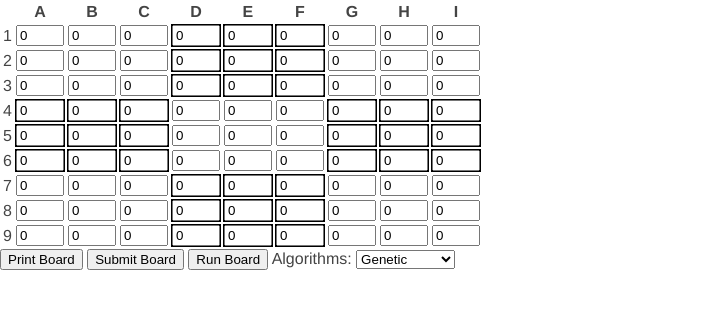
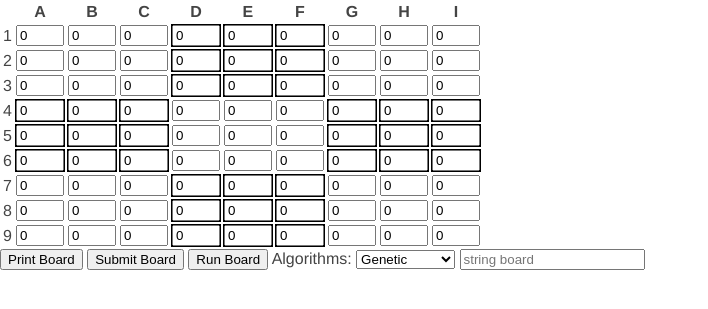
Before and after one commit to TheDeafOne/AlphaSudoku, a Flask app: page / in a window 1280 px wide. Shown: the top 309 px of the page, without its empty margins (0-708 px from the left). Run offline with Flask 2, Linux system fonts and the light colour scheme.

Commit message:
csps integration WIP

```diff
--- a/app.py
+++ b/app.py
@@ -1,12 +1,12 @@
 from flask import Flask, render_template
 from algorithms import algorithms
 from threading import Thread
-
+from board_logic.board_generator import BoardGenerator
 from algorithms.genetic.hybrid import HybridSolver
 from algorithms.csps.csps import CSPS
 
 algos = algorithms.Algos()
-
+generator = BoardGenerator()
 
 hybrid : HybridSolver = None
 hybrid_thread : Thread = None
@@ -42,7 +42,7 @@ def run_csps_task():
         csps.solve()
 
 @app.route('/run/<algorithm>')
-def run_hybrid(algorithm):
+def run(algorithm):
     if algorithm == "genetic":
         hybrid_thread = Thread(target=run_hybrid_task)
         hybrid_thread.start()
@@ -51,9 +51,23 @@ def run_hybrid(algorithm):
         hybrid_thread.start()
     return "GOOD"
 
-@app.route('/poll/')
-def poll_hybrid():
-    return hybrid.board.get_board()
+@app.route('/poll/<algorithm>')
+def poll(algorithm):
+    if algorithm == "genetic":
+        return hybrid.board.get_board()
+    else:
+        ret = {}
+        board = csps._board
+        for el in board:
+            if len(board[el]) > 1:
+                ret[el] = 0
+            else:
+                ret[el] = board[el]
+        return ret
+
+@app.route('/new_board/')
+def new_board():
+    return generator.generate_board()
 
 if __name__ == '__main__':
     app.run(debug=True)
--- a/templates/main.html
+++ b/templates/main.html
@@ -25,21 +25,29 @@
   <button onclick="submitBoard()">Submit Board</button>
   <button onclick="run()">Run Board</button>
   <label for="algorithms">Algorithms:</label>
-  <select name="algorithms" id="algorithms" onchange="change_algo(value);">
+  <select name="algorithms" id="algorithms" onchange="changeAlgo(value);">
     <option value="genetic">Genetic</option>
     <option value="backtracking">Backtracking</option>
   </select>
+  <input placeholder="string board" id="board" onchange="parseBoard(board);"/>
 </body>
 
 <script>
   algorithm = "genetic"
+  function parseBoard(string) {
+    for(let i=0; i<9; i++) for(let j=0;j<9;j++){
+      let index = String.fromCharCode(65+i) + String(j+1);
+      let id = "sud_" + index;
+      document.getElementById(id).value = string.charAt(i*9 + j);
+    }
+  }
   function boardString() {
     var s = "";
     for(let i=0; i<9; i++) for(let j=0;j<9;j++){
       let id = "sud_" + String.fromCharCode(65+i) + (j+1);
-      console.log(id);
       s += document.getElementById(id).value;
     }
+    print(s)
     return s;
   }
   function printBoard() {
@@ -57,7 +65,7 @@
     ).catch(console.log);
   }
   function run() {
-    fetch(window.location.href + "run/").then(
+    fetch(window.location.href + "run/" + algorithm).then(
       response => {
         if (!response.ok) {
           throw new Error(`Request failed with status ${reponse.status}`)
@@ -68,7 +76,7 @@
     ).catch(console.log);
   }
   function poll(){
-    return fetch(window.location.href + "poll/").then(
+    return fetch(window.location.href + "poll/" + algorithm).then(
       response => {
         if (!response.ok) {
           throw new Error(`Request failed with status ${reponse.status}`)
@@ -106,9 +114,8 @@
     }
     window.setTimeout(poll_to, time);
   }
-  function change_algo(algo) {
+  function changeAlgo(algo) {
     algorithm = algo;
-    console.log(algorithm);
   }
 </script>
 
--- a/testing/scratch_tests.py
+++ b/testing/scratch_tests.py
@@ -134,6 +134,7 @@ def write_solution_data():
 
 if __name__ == '__main__':
     # test_board_grouping()
-    test_sa()
+    # test_sa()
+    print(generator.generate_board())
 
     pass
```
